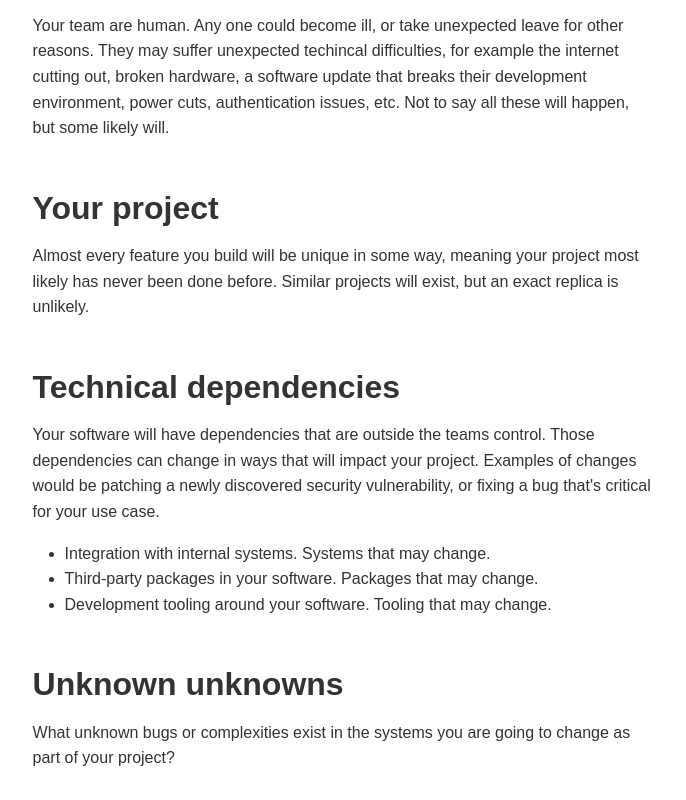
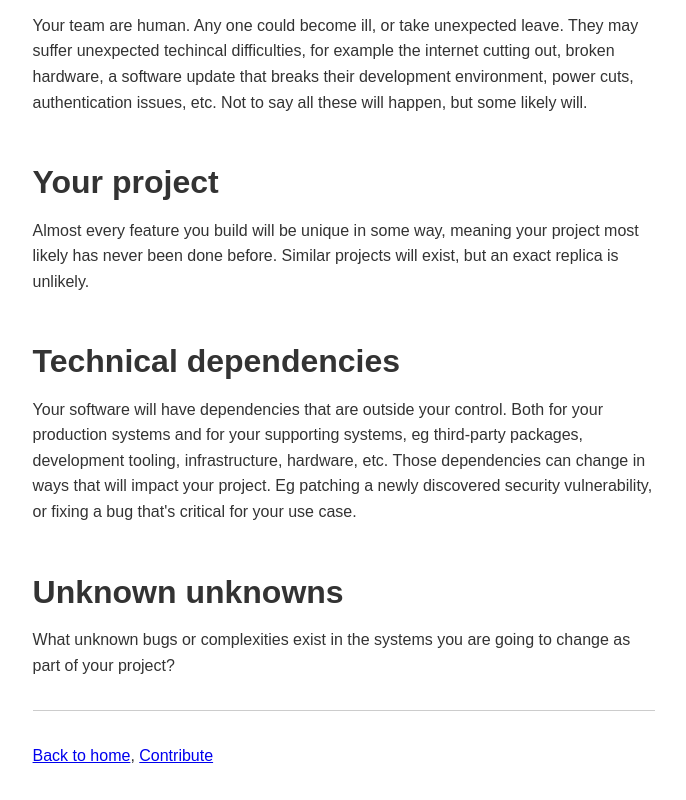
Before and after one commit to ijmccallum/SoftwareEstimationCaveat, a plain HTML site: page caveat.html in a window 1280 px wide. Shown: the part 578-1378 px from the top of the page, without its empty margins (296-982 px from the left). Drawn offline with Linux system fonts and the light colour scheme.

Commit message:
better wording

```diff
--- a/caveat.html
+++ b/caveat.html
@@ -31,10 +31,10 @@
     </p>
     <h2>People</h2>
     <p>
-      Your team are human. Any one could become ill, or take unexpected leave for other reasons.
-      They may suffer unexpected techincal difficulties, for example the internet cutting out,
-      broken hardware, a software update that breaks their development environment, power cuts,
-      authentication issues, etc. Not to say all these will happen, but some likely will.
+      Your team are human. Any one could become ill, or take unexpected leave. They may suffer
+      unexpected techincal difficulties, for example the internet cutting out, broken hardware, a
+      software update that breaks their development environment, power cuts, authentication issues,
+      etc. Not to say all these will happen, but some likely will.
     </p>
     <h2>Your project</h2>
     <p>
@@ -43,15 +43,13 @@
     </p>
     <h2>Technical dependencies</h2>
     <p
-      >Your software will have dependencies that are outside the teams control. Those dependencies
-      can change in ways that will impact your project. Examples of changes would be patching a
-      newly discovered security vulnerability, or fixing a bug that's critical for your use case.</p
+      >Your software will have dependencies that are outside your control. Both for your production
+      systems and for your supporting systems, eg third-party packages, development tooling,
+      infrastructure, hardware, etc. Those dependencies can change in ways that will impact your
+      project. Eg patching a newly discovered security vulnerability, or fixing a bug that's
+      critical for your use case.</p
     >
-    <ul>
-      <li> Integration with internal systems. Systems that may change. </li>
-      <li> Third-party packages in your software. Packages that may change. </li>
-      <li> Development tooling around your software. Tooling that may change. </li>
-    </ul>
+
     <h2>Unknown unknowns</h2>
     <p
       >What unknown bugs or complexities exist in the systems you are going to change as part of
```
Also changed, not shown: index.html (+1 -0 lines), rough.html (added, +27 -0 lines).
